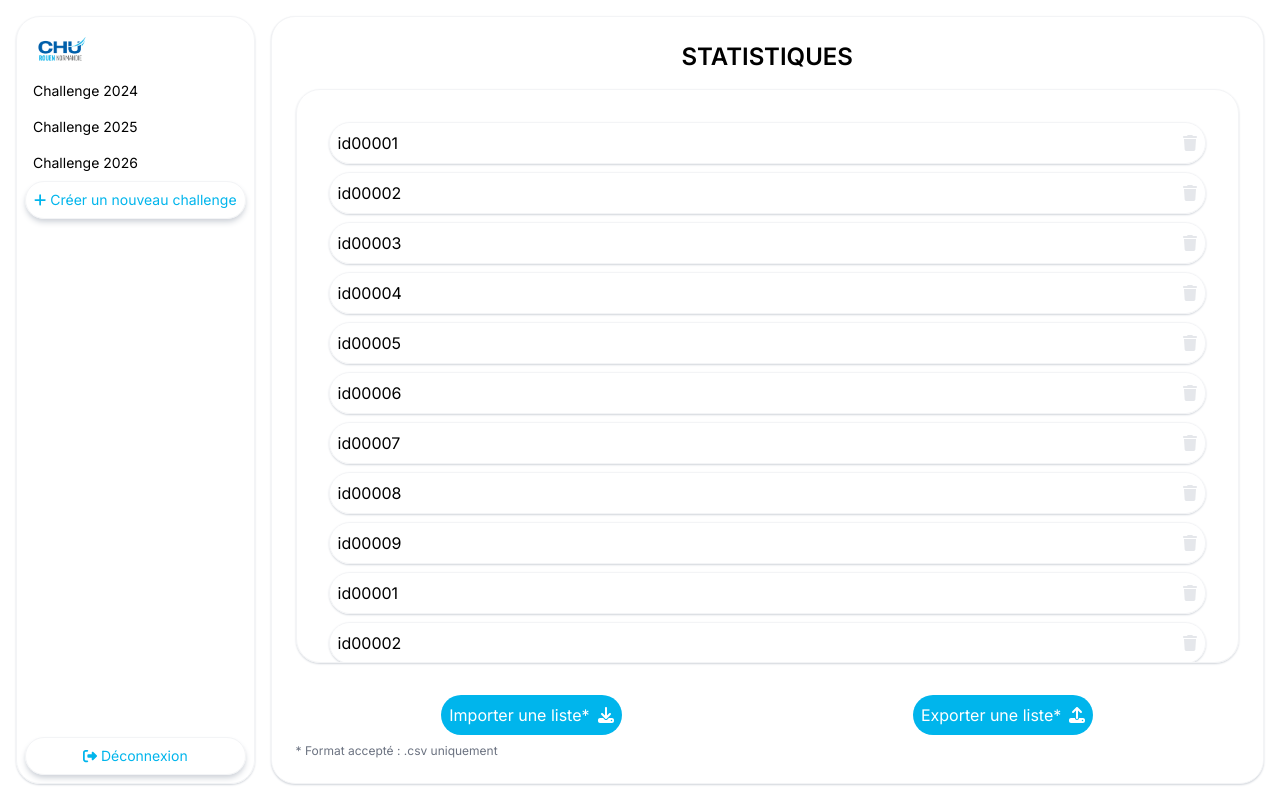
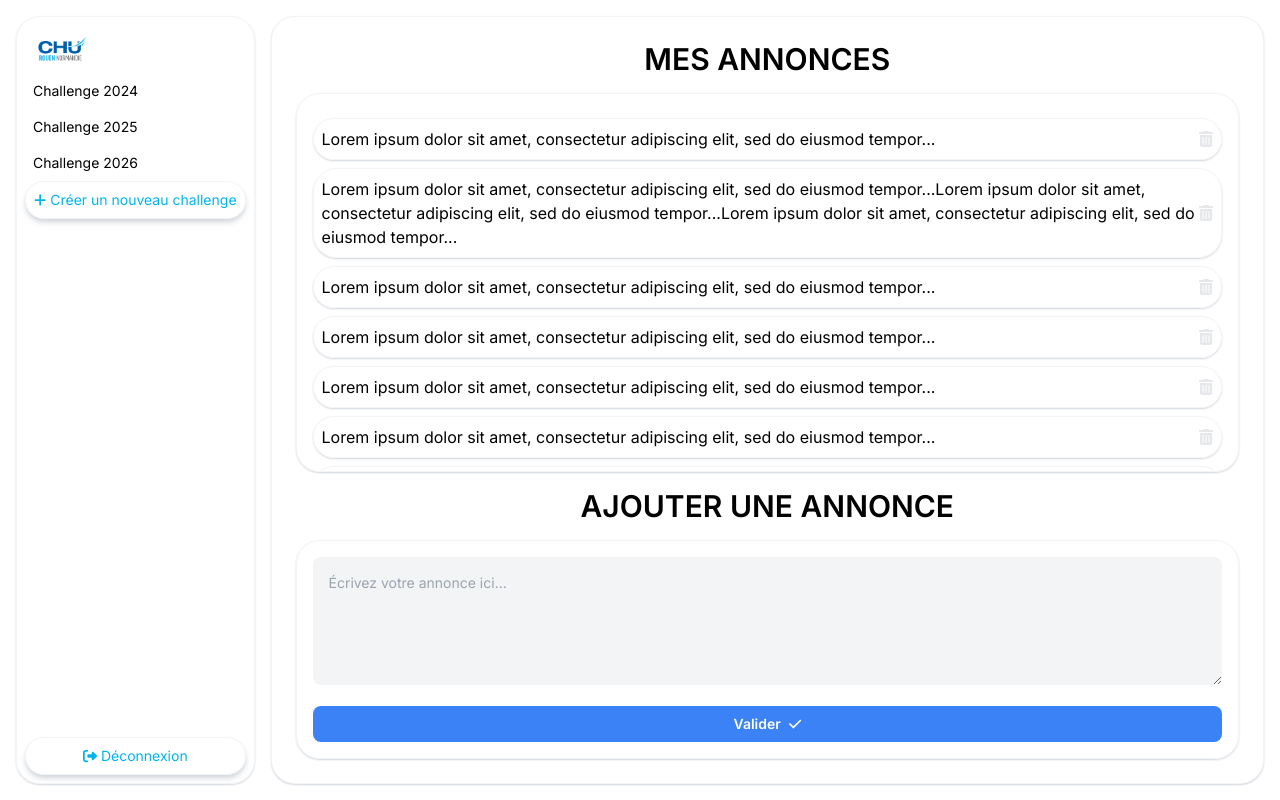
Before and after one commit to Louis-cardon/chu-admin, a Next.js app: page /home in a window 1280 px wide. Built offline with nearby package versions, Linux system fonts and the light colour scheme.

Commit message:
ajout page annoncement

```diff
--- a/src/app/home/page.tsx
+++ b/src/app/home/page.tsx
@@ -1,5 +1,6 @@
 'use client';
 
+import AnnouncementsComponent from '@/components/announcementsComponent';
 import ChallengeComponent from '@/components/challengeComponent';
 import Navigation from '@/components/navigation';
 import StatisticsComponent from '@/components/statisticsComponent';
@@ -8,7 +9,6 @@ import React, { FC, useState } from 'react';
 const Home: FC = () => {
   const [activePage, setActivePage] = useState<string>('');
 
-  // Function to handle page change based on navigation
   const handlePageChange = (page: string) => {
     setActivePage(page);
   };
@@ -17,7 +17,7 @@ const Home: FC = () => {
     <div className="flex h-screen bg-white text-black p-4">
       <Navigation onNavigate={handlePageChange} />
       <div className="pl-4 flex-1">
-        <StatisticsComponent />
+        <AnnouncementsComponent />
       </div>
     </div>
   );
--- /dev/null
+++ b/src/components/announcementsComponent.tsx
@@ -0,0 +1,69 @@
+import React, { useState } from 'react';
+import { FontAwesomeIcon } from '@fortawesome/react-fontawesome';
+import { faCheck, faTrashAlt } from '@fortawesome/free-solid-svg-icons';
+
+const AnnouncementsComponent = () => {
+  const [announcements, setAnnouncements] = useState([
+    'Lorem ipsum dolor sit amet, consectetur adipiscing elit, sed do eiusmod tempor...',
+    'Lorem ipsum dolor sit amet, consectetur adipiscing elit, sed do eiusmod tempor...Lorem ipsum dolor sit amet, consectetur adipiscing elit, sed do eiusmod tempor...Lorem ipsum dolor sit amet, consectetur adipiscing elit, sed do eiusmod tempor...',
+    'Lorem ipsum dolor sit amet, consectetur adipiscing elit, sed do eiusmod tempor...',
+    'Lorem ipsum dolor sit amet, consectetur adipiscing elit, sed do eiusmod tempor...',
+    'Lorem ipsum dolor sit amet, consectetur adipiscing elit, sed do eiusmod tempor...',
+    'Lorem ipsum dolor sit amet, consectetur adipiscing elit, sed do eiusmod tempor...',
+    'Lorem ipsum dolor sit amet, consectetur adipiscing elit, sed do eiusmod tempor...',
+    'Lorem ipsum dolor sit amet, consectetur adipiscing elit, sed do eiusmod tempor...',
+  ]);
+  const [newAnnouncement, setNewAnnouncement] = useState('');
+
+  const handleNewAnnouncementChange = (
+    e: React.ChangeEvent<HTMLTextAreaElement>
+  ) => {
+    setNewAnnouncement(e.target.value);
+  };
+
+  const submitNewAnnouncement = () => {
+    if (newAnnouncement.trim() !== '') {
+      setAnnouncements([...announcements, newAnnouncement]);
+      setNewAnnouncement('');
+    }
+  };
+
+  return (
+    <div className="flex flex-col h-full p-6 bg-white rounded-3xl shadow-sm shadow-gray-300 border border-gray-100">
+      <h1 className="text-3xl font-semibold mb-4 text-center">MES ANNONCES</h1>
+      <div className="flex-grow overflow-auto mb-4 p-4 shadow-sm shadow-gray-300 border border-gray-100 rounded-3xl">
+        {announcements.map((announcement, index) => (
+          <div
+            key={index}
+            className="flex items-center justify-between p-2 my-2 shadow-sm shadow-gray-300 border border-gray-100 rounded-3xl"
+          >
+            <span className="flex-grow">{announcement}</span>
+            <button>
+              <FontAwesomeIcon icon={faTrashAlt} className="text-gray-200" />
+            </button>
+          </div>
+        ))}
+      </div>
+      <h2 className="text-3xl font-semibold mb-4 text-center">
+        AJOUTER UNE ANNONCE
+      </h2>
+      <div className="flex-grow p-4 border text-sm rounded-3xl shadow-sm shadow-gray-300 border-gray-100">
+        <textarea
+          className="w-full h-32 p-4 mb-4 bg-gray-100 rounded-lg"
+          value={newAnnouncement}
+          onChange={(e) => setNewAnnouncement(e.target.value)}
+          placeholder="Écrivez votre annonce ici..."
+        />
+        <button
+          onClick={submitNewAnnouncement}
+          className="w-full text-white bg-blue-500 hover:bg-blue-700 font-semibold py-2 px-4 rounded-lg flex justify-center items-center"
+        >
+          Valider
+          <FontAwesomeIcon icon={faCheck} className="ml-2" />
+        </button>
+      </div>
+    </div>
+  );
+};
+
+export default AnnouncementsComponent;
```
